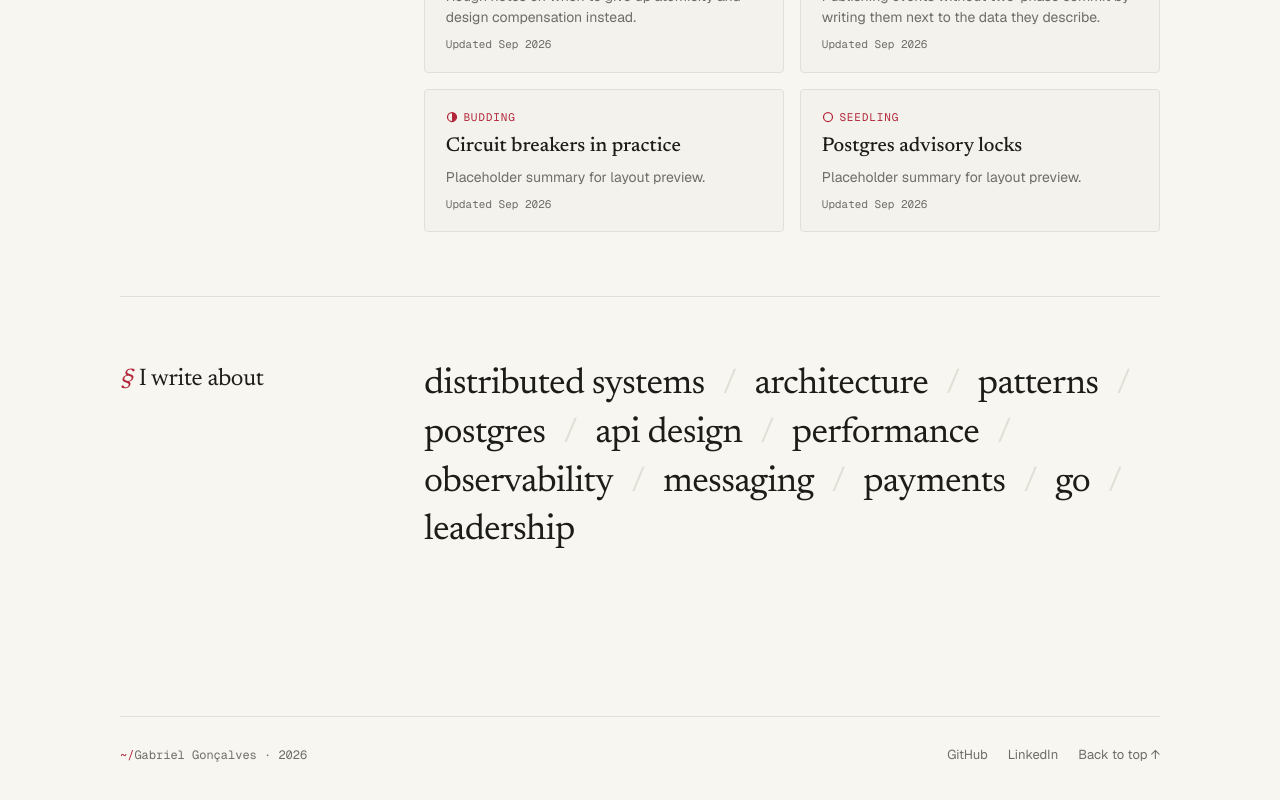
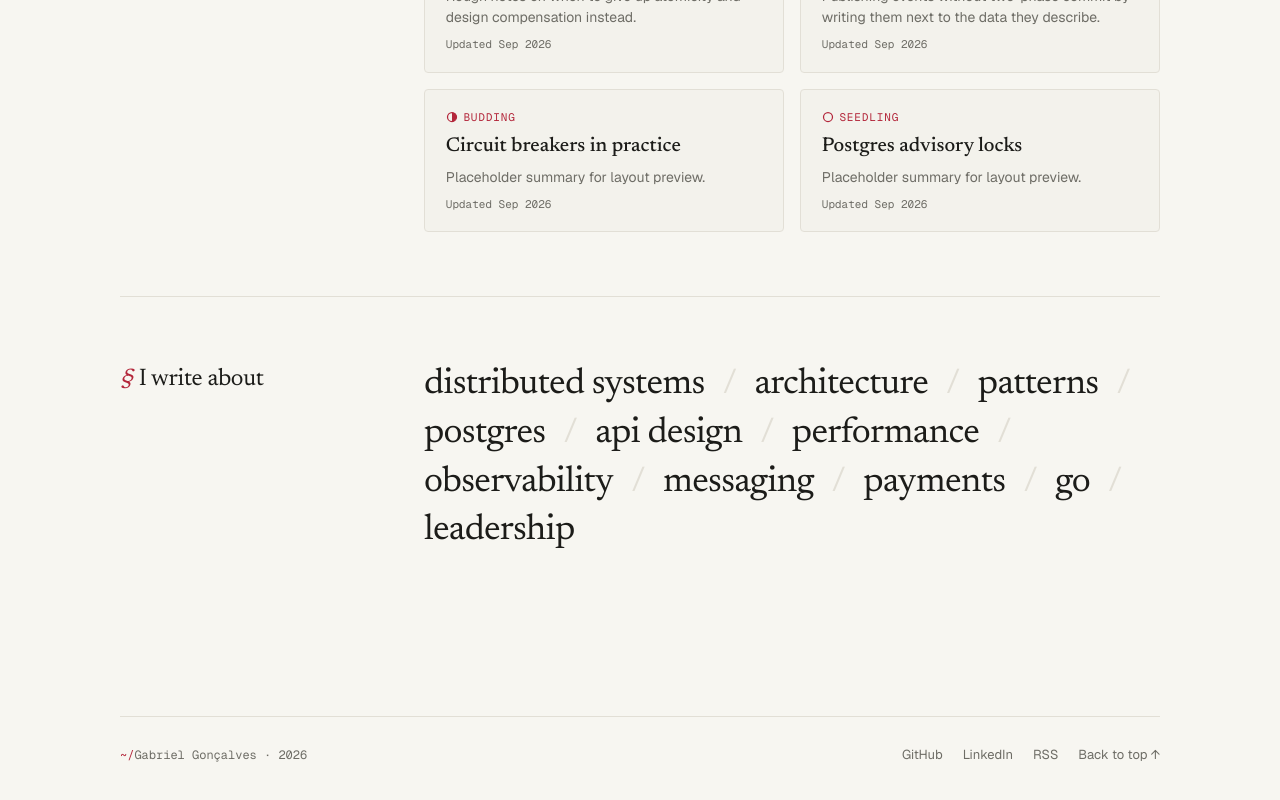
Before and after one commit to gabrielgoncalvesr/website, a Next.js app: page /en in a window 1280 px wide. Shown: the part 1730-2530 px from the top of the page. Built offline with nearby package versions, Linux system fonts and the light colour scheme.

Commit message:
Revert "design(v3): drop RSS link from footer (feed stays discoverable via <head>)"
This reverts commit 97b9bbc9658545c0ba9235b31ce33a6248b3d7e6.

```diff
--- a/components/site-footer.tsx
+++ b/components/site-footer.tsx
@@ -6,6 +6,7 @@ export function socialLinks() {
     { label: "GitHub", href: site.links.github },
     { label: "LinkedIn", href: site.links.linkedin },
     { label: "Email", href: site.links.email ? `mailto:${site.links.email}` : "" },
+    { label: "RSS", href: "/feed.xml" },
   ].filter((l) => l.href);
 }
 
```
